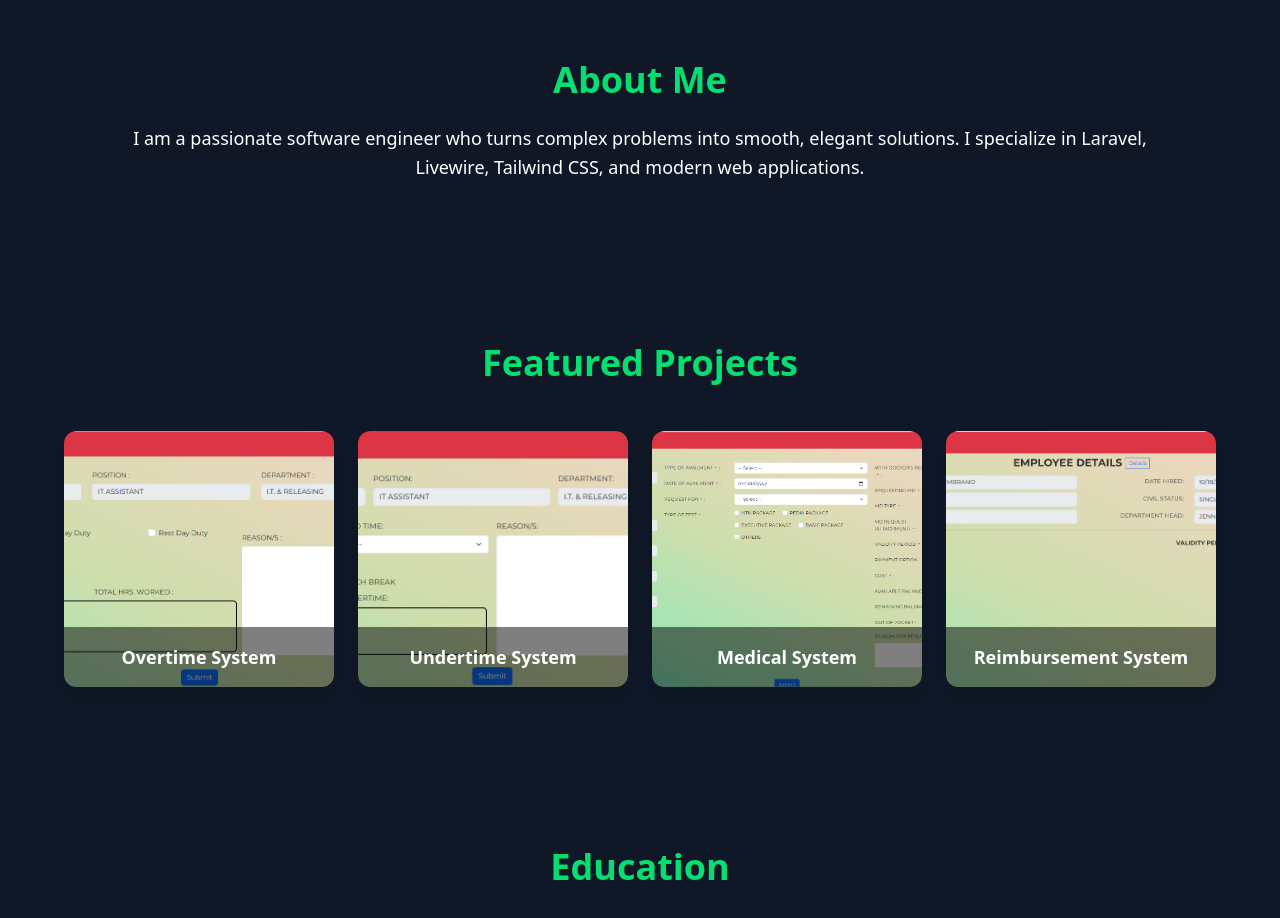
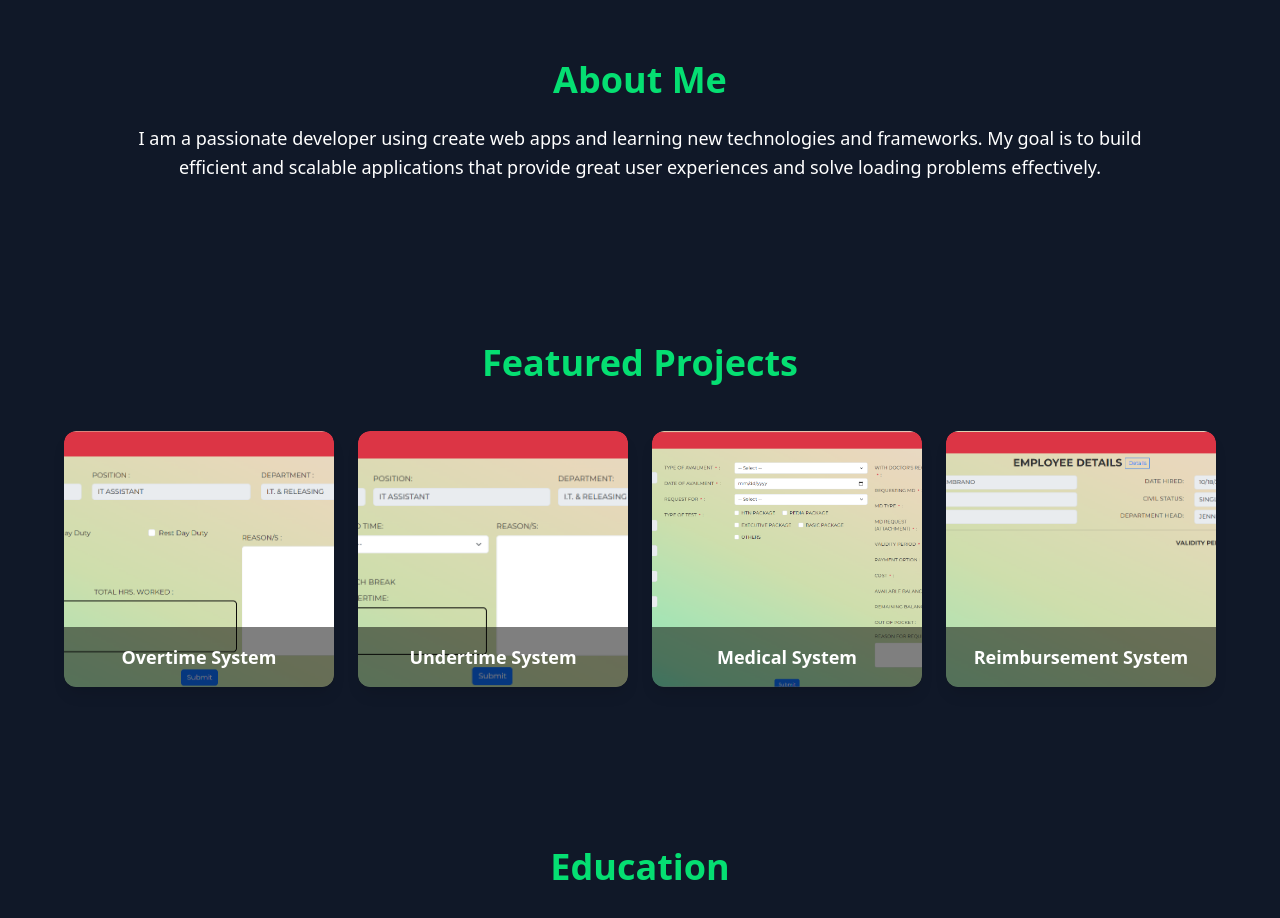
Before and after one commit to jendrexxx/jendrex-portfolio, a React (Vite) app: page / in a window 1280 px wide. Shown: the part 820-1738 px from the top of the page. Built offline with nearby package versions, Linux system fonts and the light colour scheme.

Commit message:
Update icon and reneme of resume

```diff
--- a/index.html
+++ b/index.html
@@ -2,7 +2,7 @@
 <html lang="en">
   <head>
     <meta charset="UTF-8" />
-    <link rel="icon" type="image/svg+xml" href="/vite.svg" />
+    <link rel="icon" type="image/svg+xml" href="/logo/blacklogov2.png" />
     <meta name="viewport" content="width=device-width, initial-scale=1.0" />
     <title>jendrex-portfolio</title>
   </head>
--- a/src/components/About.tsx
+++ b/src/components/About.tsx
@@ -12,9 +12,8 @@ function About() {
       >
         <h2 className="text-4xl font-bold mb-6 text-green-400">About Me</h2>
         <p className="text-lg leading-relaxed">
-          I am a passionate software engineer who turns complex problems into smooth,
-          elegant solutions. I specialize in Laravel, Livewire, Tailwind CSS,
-          and modern web applications.
+          I am a passionate developer using create  web apps and learning new technologies and frameworks. My goal is to build efficient and scalable applications that provide great user experiences
+          and solve loading problems effectively.
         </p>
       </motion.div>
     </section>
--- a/src/components/Home.tsx
+++ b/src/components/Home.tsx
@@ -107,8 +107,8 @@ function Home() {
             className="mt-6 flex justify-center md:justify-start"
           >
             <a
-              href="/resume/Jendrex-Lagando-Resume.pdf"
-              download
+              href="/public/resume/resume.pdf"
+              download="Jendrex-Lagando-Resume.pdf"
               className="inline-flex items-center gap-2 px-6 py-3 bg-green-600 hover:bg-green-700 text-white font-semibold rounded-lg"
             >
               <FiDownload className="text-xl" />
```
Also changed, not shown: public/logo/blacklogov2.png (added), 1 other file (tests, documents, lock files or other folders).
